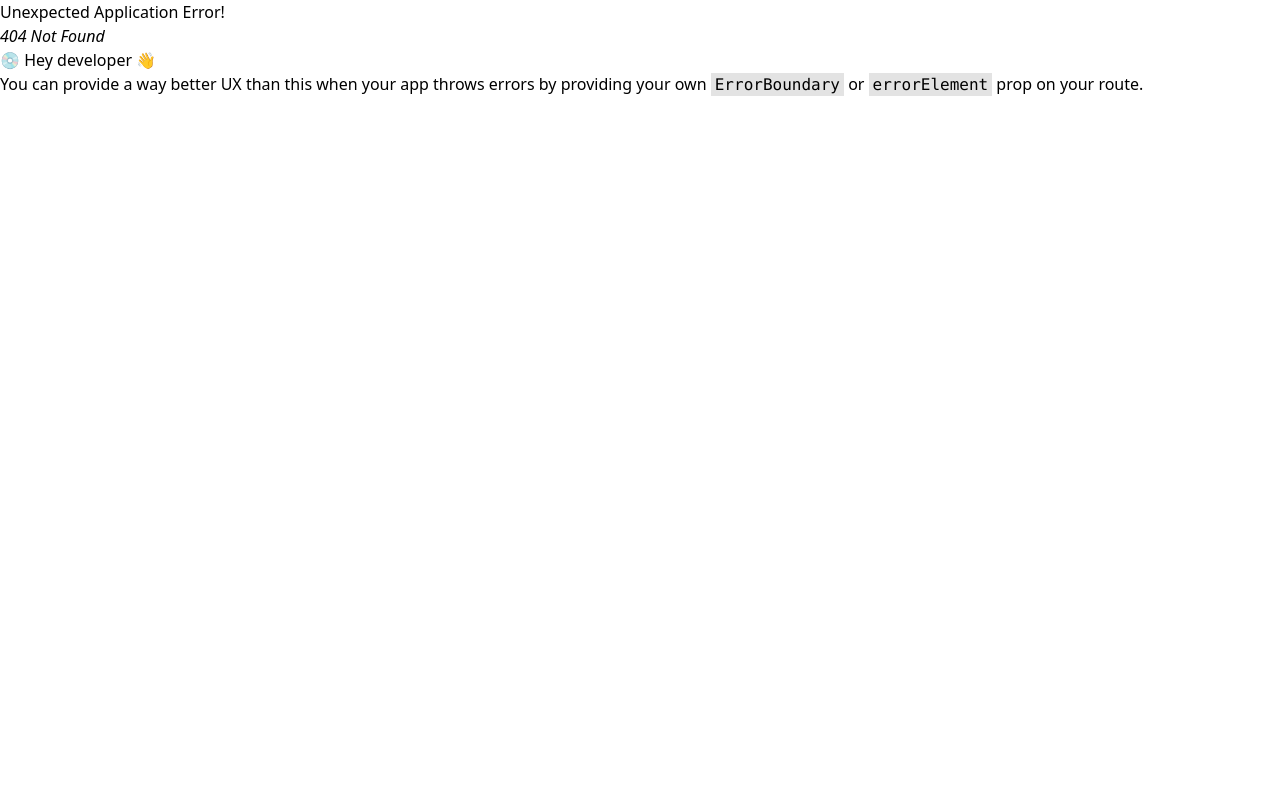
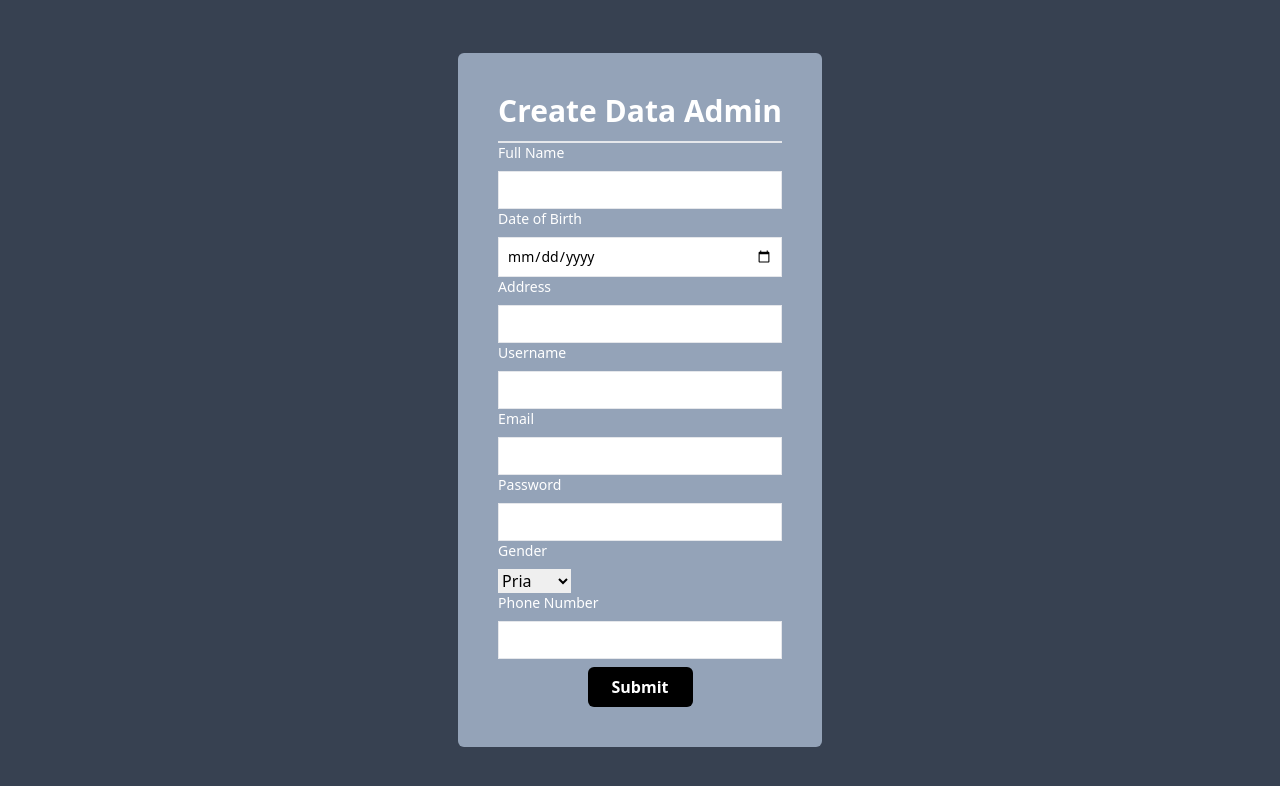
Before and after one commit to Ranz15/Frontend_HSC_Duo, a React (Vite) app: page /admin/create in a window 1280 px wide. Before the commit this address had no page. Shown: the top 786 px of the page. Built offline with nearby package versions, Linux system fonts and the light colour scheme.

Commit message:
added elemet:select, pages:admin-create

```diff
--- /dev/null
+++ b/src/components/Elements/Select/Select.jsx
@@ -0,0 +1,16 @@
+const Select = ({ label, name, value, value2, onChange }) => {
+  return (
+    <>
+      <label htmlFor={name} className="block text-white text-sm mb-2">
+        {label}
+      </label>
+
+      <select name={name} onChange={onChange}>
+        <option value={value}>Pria</option>
+        <option value={value2}>Wanita</option>
+      </select>
+    </>
+  );
+};
+
+export default Select;
--- /dev/null
+++ b/src/components/pages/Admin/createAdmin.jsx
@@ -0,0 +1,147 @@
+import { useState } from "react";
+import Input from "../../Elements/Input";
+import Select from "../../Elements/Select/Select";
+import Button from "../../Elements/Button/Button";
+import axios from "axios";
+
+const Create = () => {
+  // useState
+  // Cara 1
+  // const [fullname, setFullName] = useState("");
+  // const [dob, setDOB] = useState("");
+  // const [address, setAddress] = useState("");
+  // const [username, setUsername] = useState("");
+  // const [email, setEmail] = useState("");
+  // const [password, setPassword] = useState("");
+  // const [gender, setGender] = useState("");
+  // const [phone_number, setPhoneNumber] = useState("");
+
+  // Cara 2
+  const [data, setData] = useState({
+    fullname: "",
+    dob: "",
+    address: "",
+    username: "",
+    email: "",
+    password: "",
+    gender: "",
+    phone: "",
+  });
+
+  const bodyParameters = {
+    fullname: data.fullname,
+    dob: data.dob,
+    address: data.address,
+    username: data.username,
+    email: data.email,
+    password: data.password,
+    gender: data.gender,
+    phone: data.phone,
+  };
+
+  const auth = localStorage.getItem("token");
+
+  const config = {
+    headers: { Authorization: `Bearer ${auth}` },
+  };
+
+  const handleChange = (e) => {
+    setData({
+      ...data,
+      [e.target.name]: e.target.value,
+    });
+  };
+
+  const handleSubmit = (e) => {
+    // Debug
+    // e.preventDefault();
+    // console.log(data);
+
+    // API Post Data
+    axios
+      .post("http://localhost:3030/seller/create", bodyParameters, config)
+      .then(function (response) {
+        console.log(response);
+      })
+      .catch(function (error) {
+        console.log(error.response.data.message);
+      });
+  };
+
+  return (
+    <>
+      <div className="flex gap-5 justify-center bg-gray-700 min-h-screen items-center">
+        <div className="bg-slate-400 p-10 rounded-md">
+          <h1 className="text-white text-3xl font-bold border-b-2 pb-3 text-center">
+            Create Data Admin
+          </h1>
+          <Input
+            type="text"
+            label="Full Name"
+            name="fullname"
+            value={data.fullname}
+            onChange={handleChange}
+          />
+          <Input
+            type="date"
+            label="Date of Birth"
+            name="dob"
+            value={data.dob}
+            onChange={handleChange}
+          />
+          <Input
+            type="text"
+            label="Address"
+            name="address"
+            value={data.address}
+            onChange={handleChange}
+          />
+          <Input
+            type="text"
+            label="Username"
+            name="username"
+            value={data.username}
+            onChange={handleChange}
+          />
+          <Input
+            type="email"
+            label="Email"
+            name="email"
+            value={data.email}
+            onChange={handleChange}
+          />
+          <Input
+            type="password"
+            label="Password"
+            name="password"
+            value={data.password}
+            onChange={handleChange}
+          />
+          <Select
+            label="Gender"
+            name="gender"
+            value={0}
+            value2={1}
+            onChange={handleChange}
+          />
+
+          <Input
+            type="number"
+            label="Phone Number"
+            name="phone"
+            value={data.phone}
+            onChange={handleChange}
+          />
+
+          <div className="flex justify-center mt-2">
+            <Button type="submit" onClick={handleSubmit}>
+              Submit
+            </Button>
+          </div>
+        </div>
+      </div>
+    </>
+  );
+};
+
+export default Create;
--- a/src/main.jsx
+++ b/src/main.jsx
@@ -4,6 +4,7 @@ import "./index.css";
 import Login from "./components/pages/Login";
 import Dashboard from "./components/pages/Dashboard";
 import { createBrowserRouter, RouterProvider } from "react-router-dom";
+import Create from "./components/pages/Admin/createAdmin";
 
 const router = createBrowserRouter([
   {
@@ -14,6 +15,10 @@ const router = createBrowserRouter([
     path: "/dashboard",
     element: <Dashboard />,
   },
+  {
+    path: "/admin/create",
+    element: <Create />,
+  },
 ]);
 
 ReactDOM.createRoot(document.getElementById("root")).render(
```
